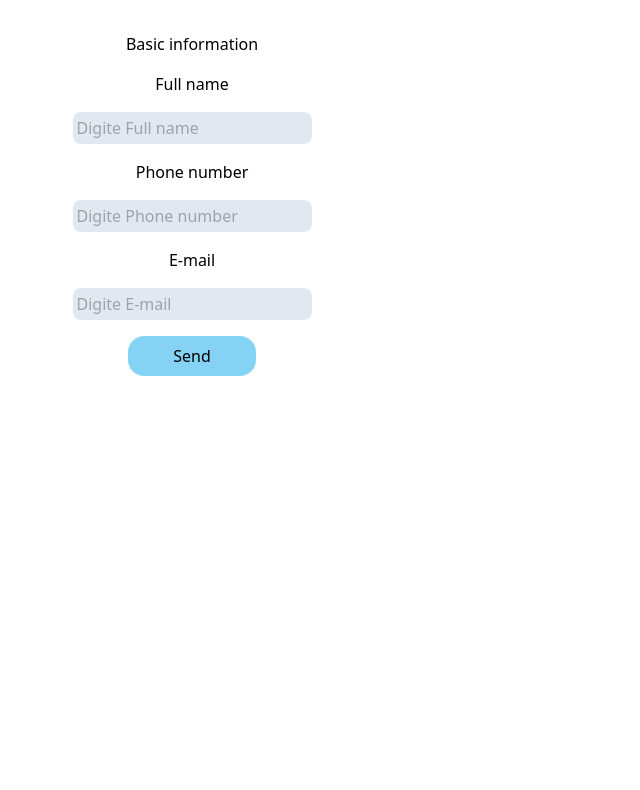
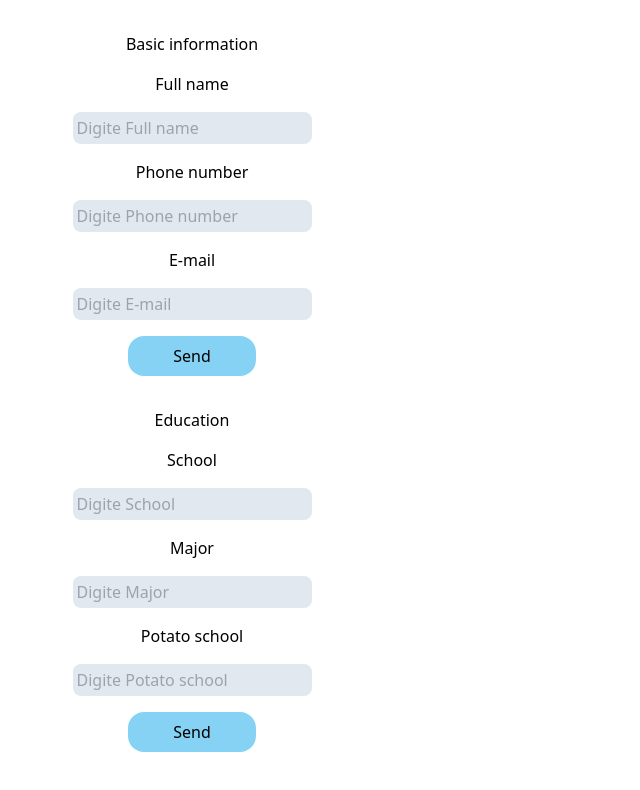
Before and after one commit to Kevyn-lucca/cv-maker, a React (Vite) app: page / in a window 1280 px wide. Shown: the top 790 px of the page, without its empty margins (0-640 px from the left). Built offline with nearby package versions, Linux system fonts and the light colour scheme.

Commit message:
Made base creator component

```diff
--- a/src/App.jsx
+++ b/src/App.jsx
@@ -1,41 +1,56 @@
-import { useState } from "react";
+import { useState, useRef } from "react";
 import PropTypes from "prop-types";
+
+/*
+Todos:
+! em ordem de prioridade
+refatorar o codigo para torna-lo mais reutilizavel (remover ,name, email e number por valores mais genericos)
+resolver o bug que ocasiona na formatação erronea quando existem dois deste componente na root
+criar um valor boolean que quando ativado faça que itens seja adicionados a div na linha 63 ao inves de substituilos
+criar uma função que retornar estilos diferentes
+criar mudança de fonte do curriculo
+*/
 
 function GetInformation({ Information, Data1, Data2, Data3 }) {
 	const [Name, setName] = useState("");
 	const [Email, setEmail] = useState("");
 	const [Number, setNumber] = useState("");
 
+	const data1Ref = useRef(null);
+	const data2Ref = useRef(null);
+	const data3Ref = useRef(null);
+	const TextRef = useRef(null);
+
 	function SetInformation() {
-		setName(document.querySelector("#data1").value);
-		setEmail(document.querySelector("#data2").value);
-		setNumber(document.querySelector("#data3").value);
+		setName(data1Ref.current.value);
+		setEmail(data2Ref.current.value);
+		setNumber(data3Ref.current.value);
+		TextRef.current.innerHTML = `${Email}/${Number}`;
 	}
-
 	return (
 		<>
 			<div className="flex">
-				<div className=" ml-8 flex w-3/12 items-center text-center mt-8 flex-col gap-4">
+				<div className="ml-8 flex w-3/12 items-center text-center mt-8 flex-col gap-4">
 					<h3>{Information}</h3>
 					<p>{Data1}</p>
 					<input
 						className="rounded-lg outline-none p-1 bg-slate-200"
 						type="input"
-						id="data1"
+						ref={data1Ref}
 						placeholder={`Digite ${Data1}`}
 					/>
 					<p>{Data2}</p>
 					<input
 						className="rounded-lg outline-none p-1 bg-slate-200"
 						type="input"
-						id="data2"
+						ref={data2Ref}
 						placeholder={`Digite ${Data2}`}
 					/>
 					<p>{Data3}</p>
 					<input
 						className="rounded-lg outline-none p-1 bg-slate-200"
 						type="input"
-						id="data3"
+						ref={data3Ref}
 						placeholder={`Digite ${Data3}`}
 					/>
 					<button
@@ -45,11 +60,9 @@ function GetInformation({ Information, Data1, Data2, Data3 }) {
 						Send
 					</button>
 				</div>
-				<div>
-					<h1>{Name}</h1>
-					<h4>
-						{Email} {Number}
-					</h4>
+				<div className="h-24">
+					<h1 className="text-5xl font-bold">{Name}</h1>
+					<p ref={TextRef}></p>
 				</div>
 			</div>
 		</>
--- a/src/main.jsx
+++ b/src/main.jsx
@@ -11,5 +11,11 @@ ReactDOM.createRoot(document.getElementById("root")).render(
 			Data2="Phone number"
 			Data3="E-mail"
 		/>
+		<GetInformation
+			Information="Education"
+			Data1="School"
+			Data2="Major"
+			Data3="Potato school"
+		/>
 	</React.StrictMode>
 );
```
